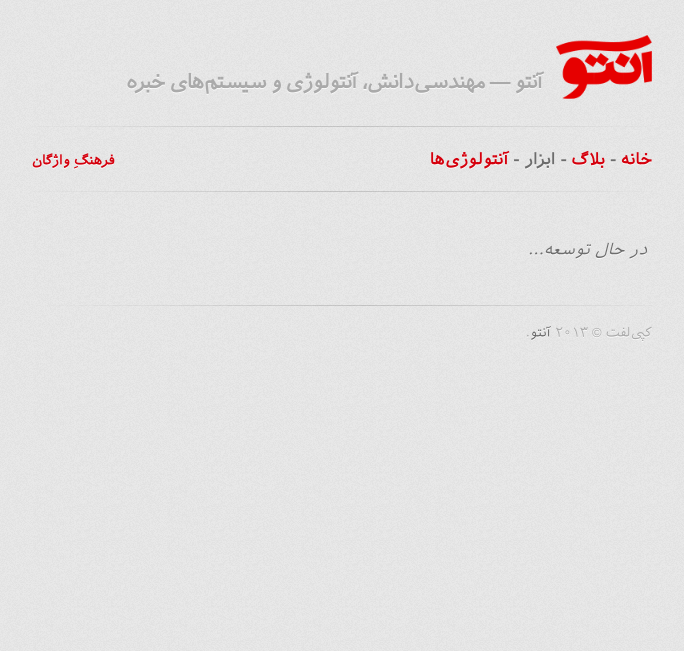
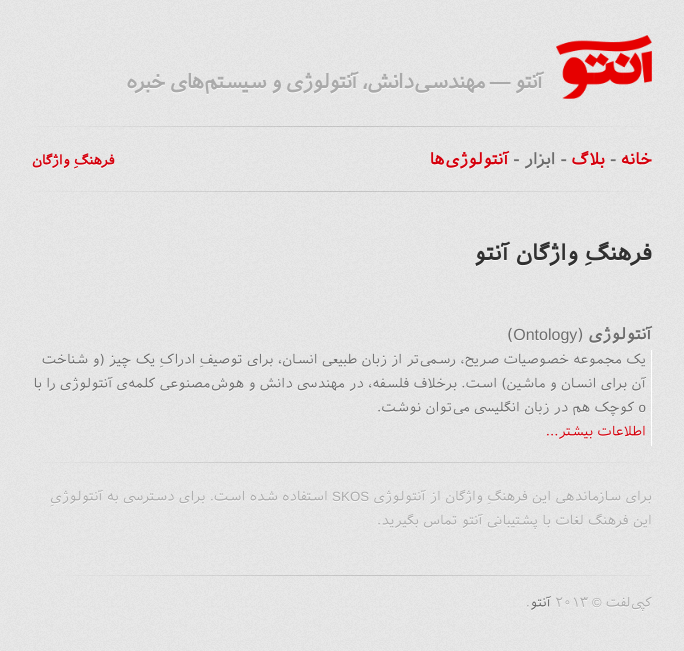
Before and after one commit to morteza/onto, a Jekyll site: the page built from glossary.md, in a window 1280 px wide. Shown: the top 651 px of the page, without its empty margins (419-1103 px from the left). Built offline with Jekyll 4.4.1, drawn with Linux system fonts in a browser that asks for light colours.

Commit message:
Initial setup for the glossary, and corresponding sample initial data.

```diff
--- /dev/null
+++ b/_data/glossary.yml
@@ -0,0 +1,5 @@
+- uri: owl#Ontology
+  label: "Ontology"
+  label_fa: "آنتولوژی"
+  description: "یک مجموعه خصوصیات صریح، رسمی‌تر از زبان طبیعی انسان، برای توصیفِ ادراکِ یک چیز (و شناخت آن برای انسان و ماشین) است. برخلاف فلسفه، در مهندسی دانش و هوش‌مصنوعی کلمه‌ی آنتولوژی را با o کوچک هم در زبان انگلیسی می‌توان نوشت."
+  more_info: http://en.wikipedia.org/wiki/Ontology_(information_science)
--- a/glossary.md
+++ b/glossary.md
@@ -3,5 +3,27 @@ layout: default
 title: "آنتو | فرهنگ واژگان"
 permalink: glossary/
 ---
-‍‍‍
-*در حال توسعه...*
+<h2>فرهنگِ واژگان آنتو</h2>
+<br />
+
+{% for concept in site.data.glossary %}
+  <table class='post-list'>
+  <tr>
+	<td style="width:1%; margin: 5px;"><strong>{{ concept.label_fa }}</strong> ({{ concept.label}})</td>
+  </tr>
+  <tr>
+	<td style="border-right:solid 1px white;padding-right:5px;">
+	  <small class="small">{{ concept.description }}</small>
+	  <br />
+	  <small class="small">
+	  	<a href="{{ concept.more_info }}" class="small" target="_blank" rel="bookmark">اطلاعات بیشتر...</a>
+	  </small>
+	</td>
+  </tr>
+  </table>
+  <hr />
+{% endfor %}
+
+<small class="muted">
+برای سازماندهی‌ این فرهنگِ واژگان از آنتولوژی SKOS استفاده شده است. برای دسترسی به آنتولوژیِ این فرهنگ لغات با پشتیبانی آنتو تماس بگیرید.
+</small>
```
